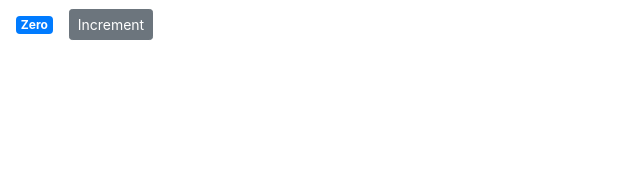
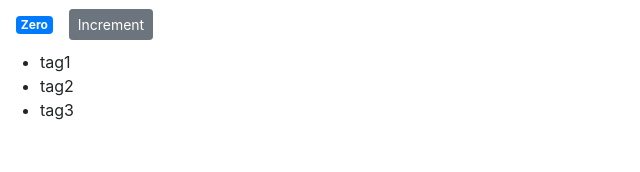
Before and after one commit to M-Moein-M/Basic-React-Coutner-App, a React (Create React App) app: page / in a window 1280 px wide. Shown: the top 172 px of the page, without its empty margins (0-640 px from the left). Built offline with nearby package versions, Linux system fonts and the light colour scheme.

Commit message:
add rendering lists

```diff
--- a/src/components/counterComponent.jsx
+++ b/src/components/counterComponent.jsx
@@ -2,7 +2,8 @@
 
 class Counter extends Component {
   state = {
-    count : 0
+    count : 0,
+    tags: ['tag1', 'tag2', 'tag3']
   }
 
   render() {
@@ -10,6 +11,9 @@
       <React.Fragment>
         <span className={this.getBadgeClasses()}>{this.formatCount()}</span>
         <button className="btn btn-secondary btn-sm">Increment</button>
+        <ul>
+          {this.state.tags.map(tag => <li key={tag}>{tag}</li>)}
+        </ul>
       </React.Fragment>
       );
   }
```
